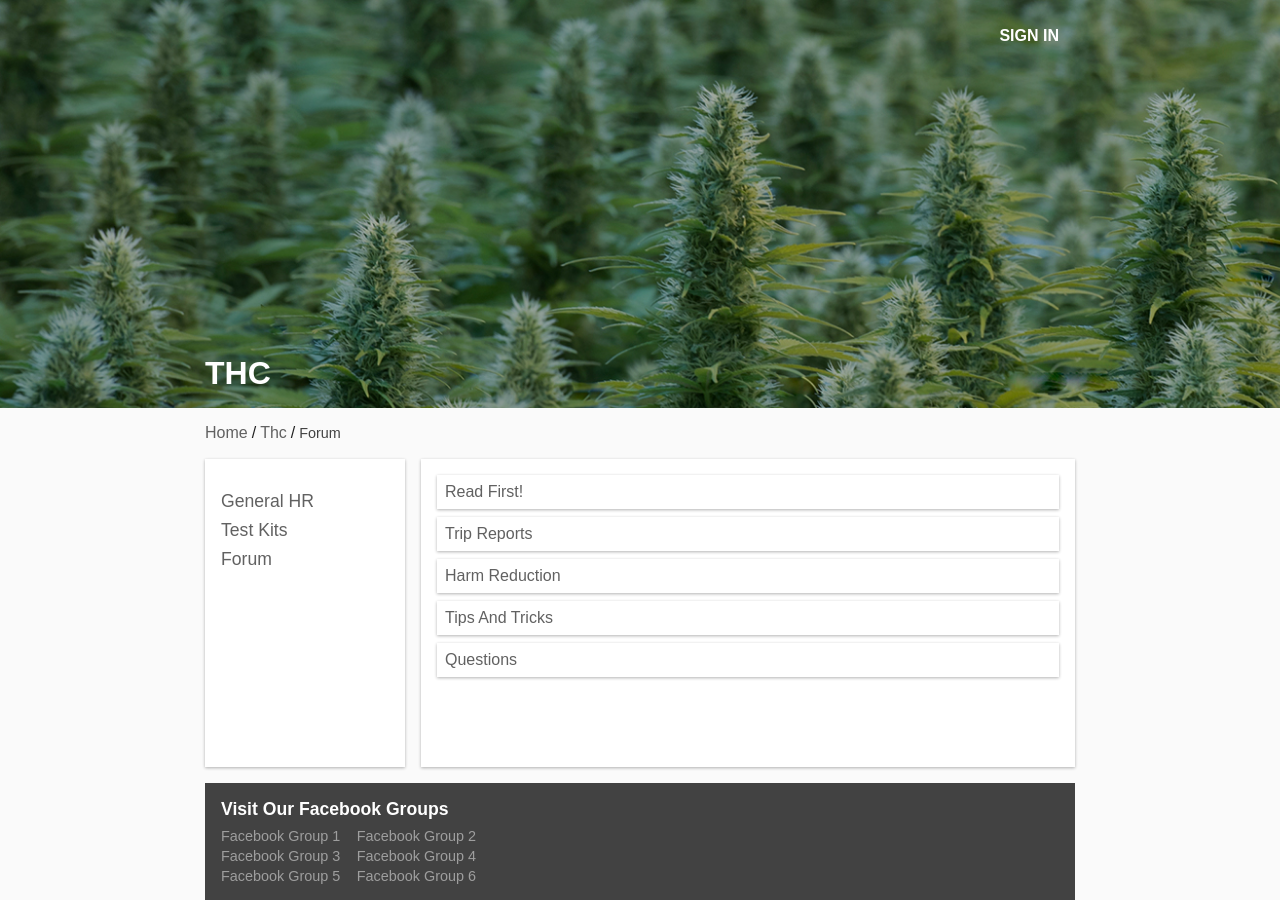
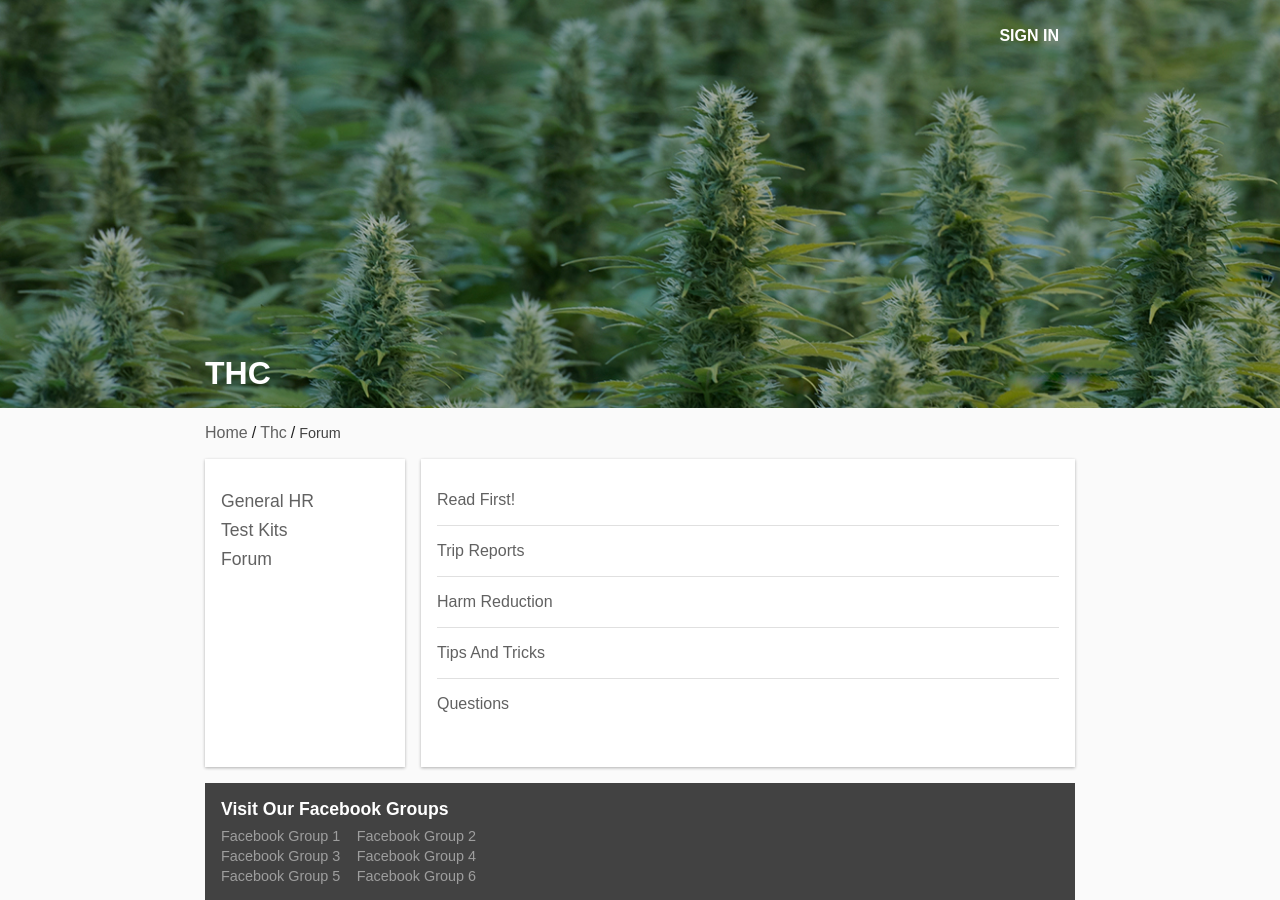
Before and after one commit to thetalkgroups/thetalkgroups.github.io, a Jekyll site: the page built from thc/forum/index.html, in a window 1280 px wide. Built offline with Jekyll 4.4.1, drawn with Linux system fonts in a browser that asks for light colours; comment, search, counter and statistics services are not loaded.

Commit message:
forum updates

```diff
--- a/_includes/forum-main.html
+++ b/_includes/forum-main.html
@@ -1,7 +1,7 @@
 <section class="forum">
-    <a class="card" href="{{ include.baseUrl }}forum/read-first.html">Read first!</a>
-    <a class="card" href="{{ include.baseUrl }}forum/trip-reports">Trip Reports</a>
-    <a class="card" href="{{ include.baseUrl }}forum/harm-reduction">Harm Reduction</a>
-    <a class="card" href="{{ include.baseUrl }}forum/tips-and-tricks">Tips And Tricks</a>
-    <a class="card" href="{{ include.baseUrl }}forum/questions">Questions</a>
+    <a href="{{ include.baseUrl }}forum/read-first.html">Read first!</a>
+    <a href="{{ include.baseUrl }}forum/trip-reports">Trip Reports</a>
+    <a href="{{ include.baseUrl }}forum/harm-reduction">Harm Reduction</a>
+    <a href="{{ include.baseUrl }}forum/tips-and-tricks">Tips And Tricks</a>
+    <a href="{{ include.baseUrl }}forum/questions">Questions</a>
 </section>
--- a/css/forum.scss
+++ b/css/forum.scss
@@ -8,10 +8,10 @@
     width: 100%;
 
     a {
-        width: 100%;
-        margin-bottom: 8px;
+        border-bottom: 1px solid #E0E0E0;
+        padding: 16px 0;
     }
     a:last-child {
-        margin-bottom: 0;
+        border: none;
     }
 }
--- a/css/question.scss
+++ b/css/question.scss
@@ -13,8 +13,10 @@
     }
 }
 .question__header__photo, .question__answers__answer__photo {
-    width: 48px;
-    height: 48px;
+    min-width: 48px;
+    max-width: 48px;
+    min-height: 48px;
+    max-height: 48px;
     margin-right: 16px;
     border-radius: 50%;
 }
@@ -67,6 +69,8 @@
     }
 
     button {
+        display: flex;
+
         padding: 0 14px;
     }
 }
```
Also changed, not shown: js/questions.js (+6 -6 lines).
